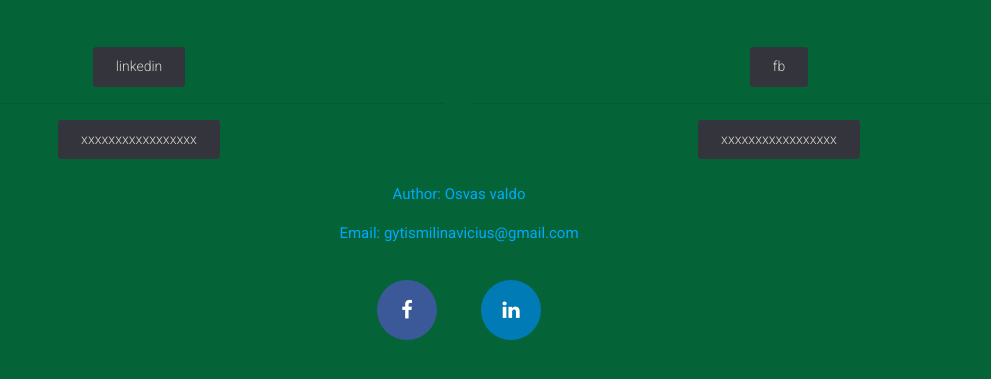
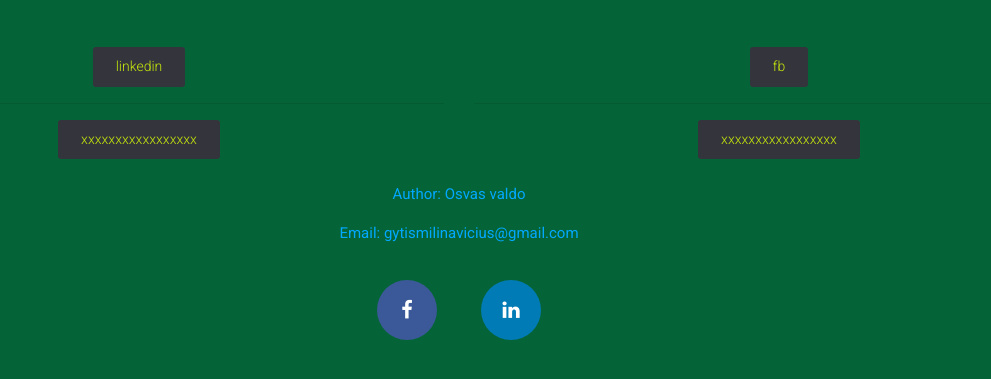
Before and after one commit to gytmil/gytmil.github.io, a plain HTML site: page index.html in a window 1280 px wide. Shown: the part 113-492 px from the top of the page, without its empty margins (181-1172 px from the left). Drawn offline with nearby package versions, Linux system fonts and the light colour scheme.

Commit message:
Update style.css

```diff
--- a/style.css
+++ b/style.css
@@ -20,7 +20,7 @@ a, p {
     position: relative;
     display: inline-block;
     line-height: 1.4;
-    color: #d8d4cf;
+    color: #C8E90B;
     text-align: center;
     background: #34343c none;
     border-width: 1px;
```
